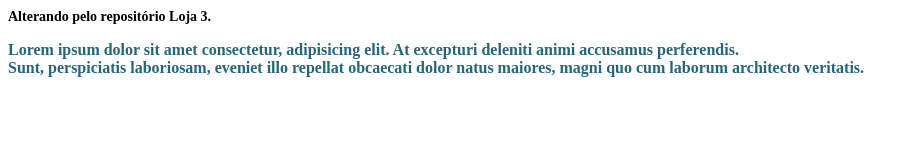
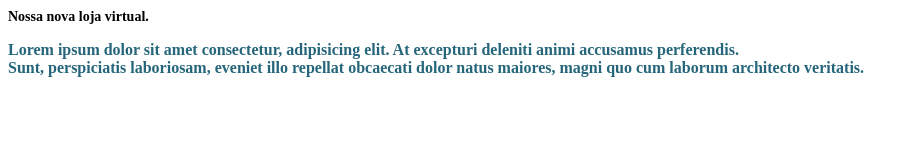
Before and after one commit to marcosavl/lojavirtual, a plain HTML site: page index.html in a window 1280 px wide. Shown: the whole page, without its empty margins (0-919 px from the left). Drawn offline with Linux system fonts and the light colour scheme.

Commit message:
Modified h1

```diff
--- a/index.html
+++ b/index.html
@@ -7,7 +7,7 @@
     <link rel="stylesheet" href="style.css">
 </head>
 <body>
-    <h1>Alterando pelo repositório Loja 3.</h1>
+    <h1>Nossa nova loja virtual.</h1>
     <p>Lorem ipsum dolor sit amet consectetur, adipisicing elit. At excepturi deleniti animi accusamus perferendis.<br/> Sunt, perspiciatis laboriosam, eveniet illo repellat obcaecati dolor natus maiores, magni quo cum laborum architecto veritatis.</p>
 </body>
 </html>
```
